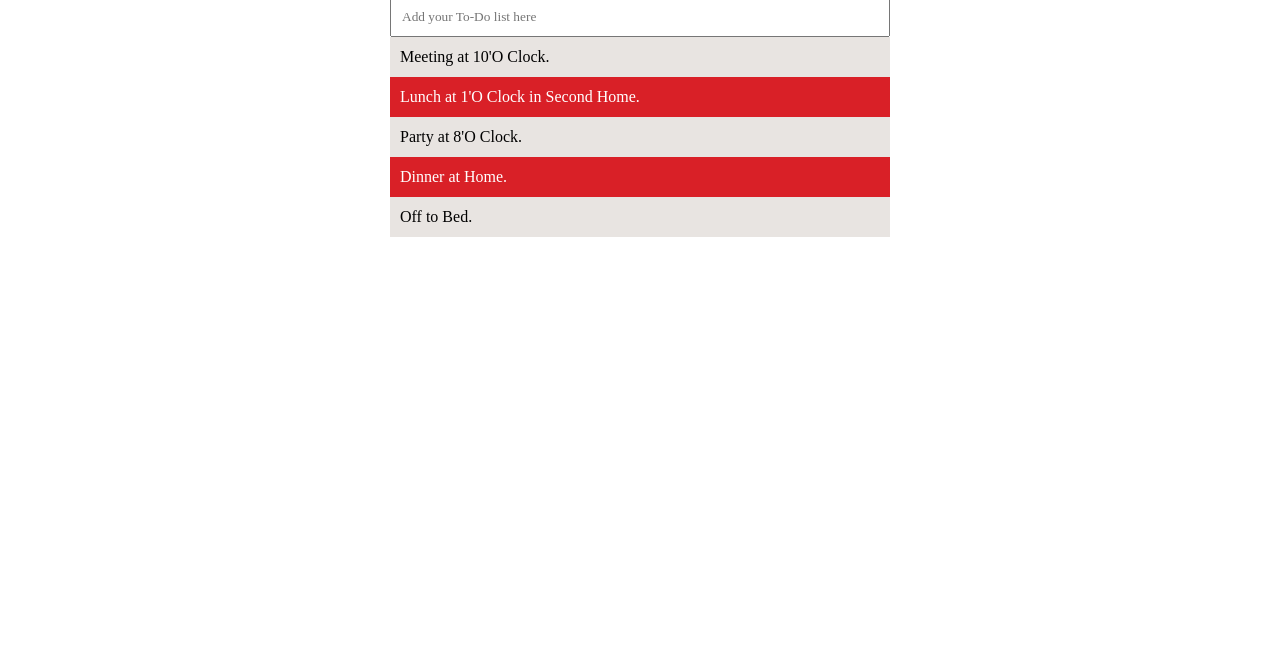
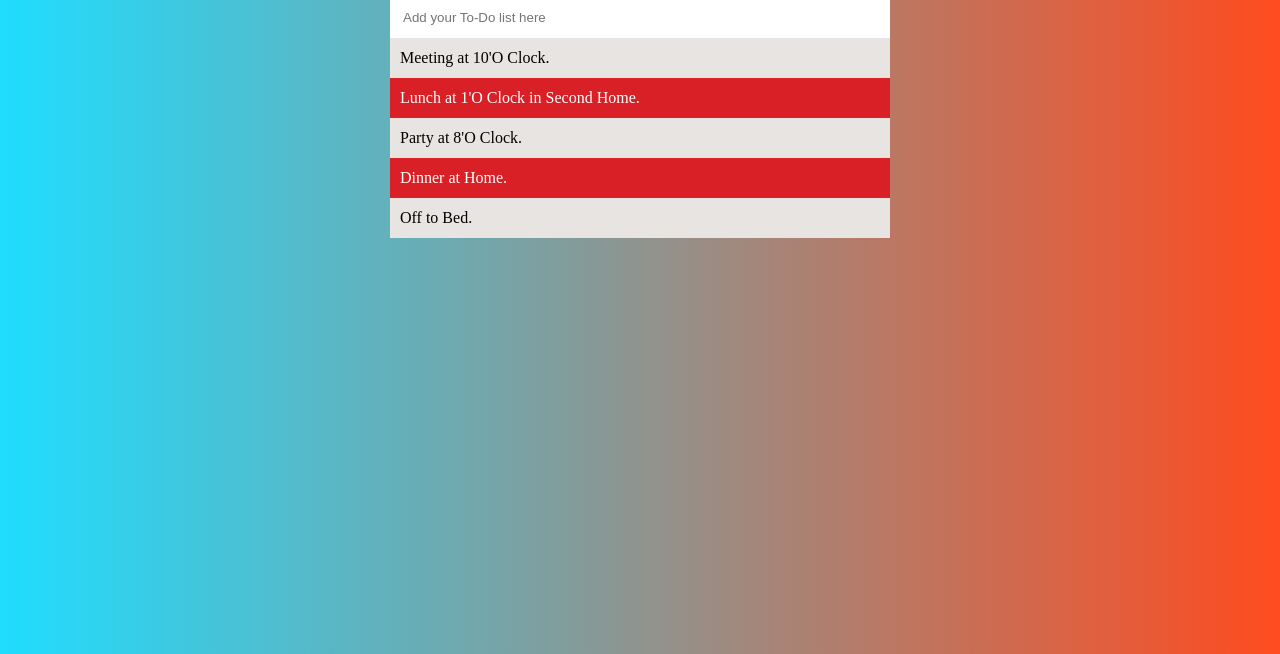
Before and after one commit to AUFS009120/TO-DO, a plain HTML site: page index.html in a window 1280 px wide. Shown: the part 146-800 px from the top of the page. Drawn offline with Linux system fonts and the light colour scheme.

Commit message:
Update styles.css

```diff
--- a/styles.css
+++ b/styles.css
@@ -1,5 +1,9 @@
-* {
-  font-family: "montserrat";
+body {
+    background: #ff4b1f;
+    background: -webkit-linear-gradient(to right, #1fddff, #ff4b1f);
+    background: linear-gradient(to right, #1fddff, #ff4b1f);
+    font-family: "montserrat";
+    background-color: #f6f578;
 }
 
 #container {
@@ -49,12 +53,15 @@ input[type='text'] {
   box-sizing: border-box;
   padding: 10px;
   outline: none;
+  background-color: white;
+  border: 3px solid rgba(0, 0, 0, 0);
 }
 
 .fa-pencil {
   float: right;
   margin-right: 20px;
   cursor: pointer;
+  background-color: #000839;
 }
 
 span {
```
